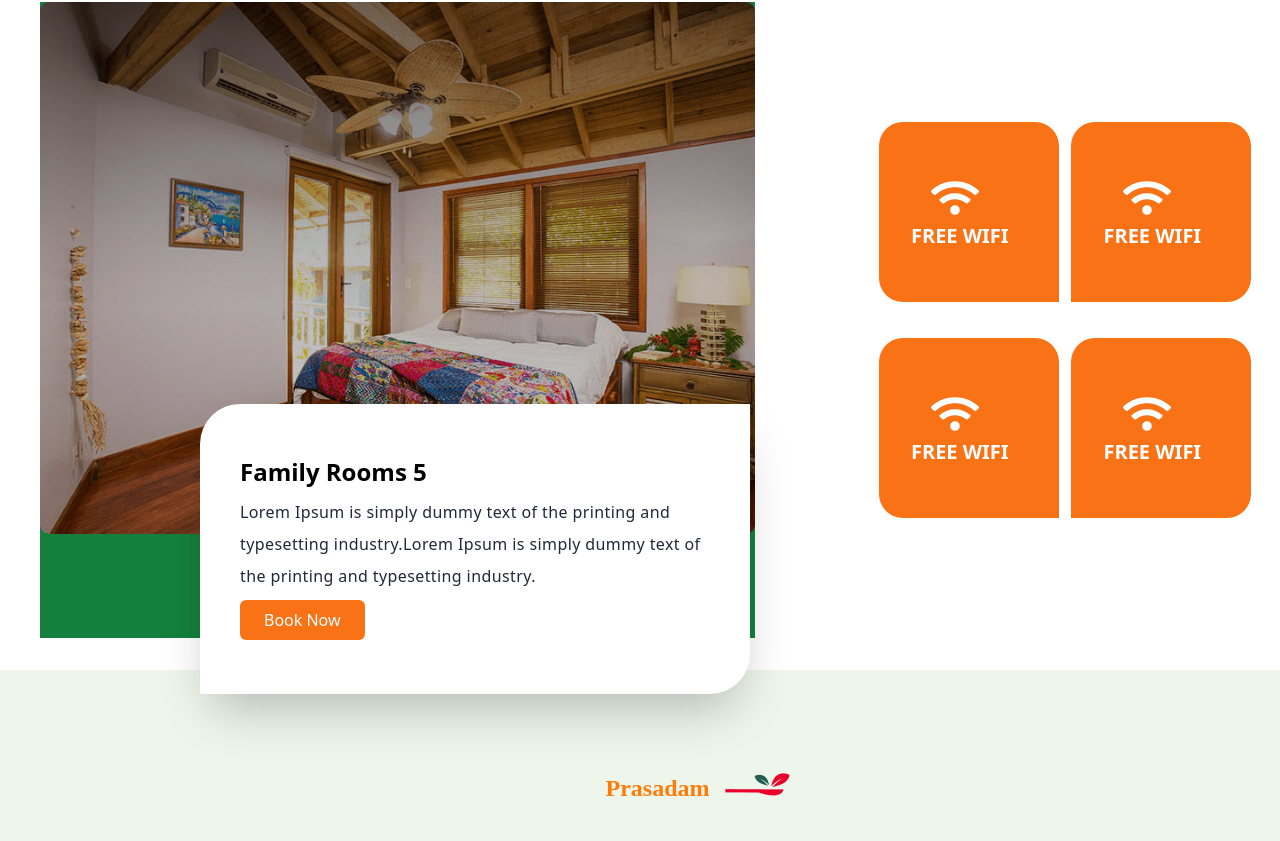
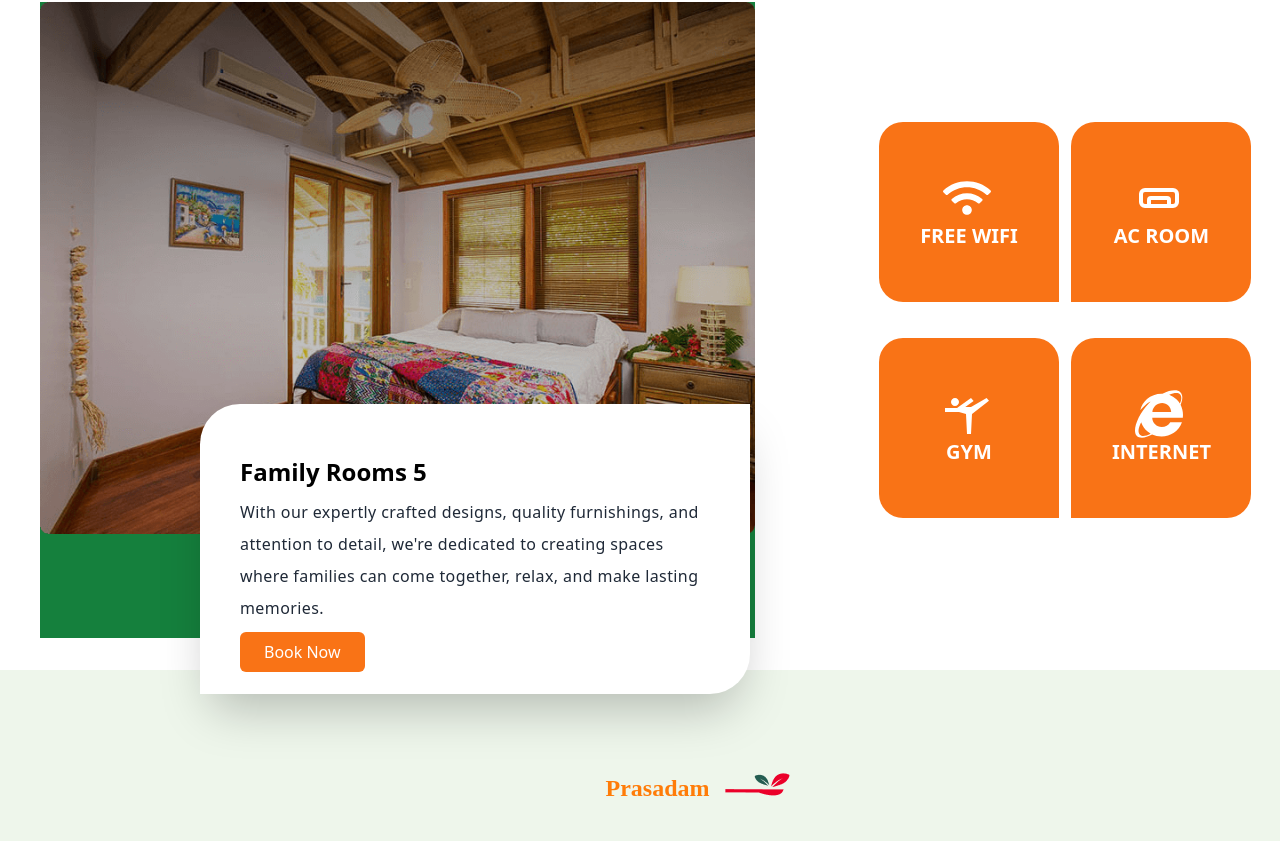
Before and after one commit to bikash-barik/isckonpuri_guesthouse, a React (Create React App) app: page / in a window 1280 px wide. Shown: the part 2190-3031 px from the top of the page. Built offline with nearby package versions, Linux system fonts and the light colour scheme; no server answers; the database is empty.

Commit message:
content updated

```diff
--- a/src/components/RoomSection.jsx
+++ b/src/components/RoomSection.jsx
@@ -39,9 +39,7 @@ export default function RoomSection() {
             </h1> */}
             <p className="text-2xl font-semibold md:mt-3">Family Rooms 5</p>
             <p className="text-gray-800 tracking-wide md:leading-8 mt-2">
-              Lorem Ipsum is simply dummy text of the printing and typesetting
-              industry.Lorem Ipsum is simply dummy text of the printing and
-              typesetting industry.
+            With our expertly crafted designs, quality furnishings, and attention to detail, we're dedicated to creating spaces where families can come together, relax, and make lasting memories.
             </p>
 
             <button className={`px-6 py-2 md:mt-2 mt-3 ${model ? 'bg-red-700' :'bg-orange-500'} capitalize text-white rounded-md`} onClick={openModel}>
--- a/src/components/RoomfeaturesSection.jsx
+++ b/src/components/RoomfeaturesSection.jsx
@@ -1,26 +1,28 @@
 import { FaWifi } from "react-icons/fa";
-
+import { TbAirConditioningDisabled } from "react-icons/tb";
+import { MdOutlineSportsGymnastics } from "react-icons/md";
+import { SiInternetexplorer } from "react-icons/si";
 export const RoomfeaturesSection = () => {
     return (
       <div className="w-full grid md:grid-cols-2 grid-cols-2 md:gap-9 gap-4 px-3 py-6">
         <div className="md:w-[180px] md:h-[180px] bg-orange-500 rounded-tl-3xl rounded-bl-3xl rounded-tr-3xl p-8 flex flex-col ">
-           <FaWifi className='text-white text-5xl mt-5 ml-5 text-center' />
-           <p className="text-xl font-semibold uppercase text-white">Free Wifi</p>
+           <FaWifi className='text-white text-5xl mt-5 ml-8 text-center' />
+           <p className="text-xl text-center font-semibold uppercase text-white">Free Wifi</p>
         </div>
 
         <div className="md:w-[180px] md:h-[180px] bg-orange-500 rounded-tl-3xl rounded-tr-3xl rounded-br-3xl p-8 flex flex-col ">
-           <FaWifi className='text-white text-5xl mt-5 ml-5 text-center' />
-           <p className="text-xl font-semibold uppercase text-white">Free Wifi</p>
+           <TbAirConditioningDisabled className='text-white text-5xl mt-5 ml-8 text-center' />
+           <p className="text-xl text-center font-semibold uppercase text-white">AC Room</p>
         </div>
 
         <div className="md:w-[180px] md:h-[180px] bg-orange-500 rounded-tl-3xl rounded-bl-3xl rounded-tr-3xl p-8 flex flex-col ">
-           <FaWifi className='text-white text-5xl mt-5 ml-5 text-center' />
-           <p className="text-xl font-semibold uppercase text-white">Free Wifi</p>
+           <MdOutlineSportsGymnastics className='text-white text-5xl mt-5 ml-8 text-center' />
+           <p className="text-xl text-center font-semibold uppercase text-white">Gym</p>
         </div>
 
         <div className="md:w-[180px] md:h-[180px] bg-orange-500 rounded-tl-3xl rounded-tr-3xl rounded-br-3xl p-8 flex flex-col ">
-           <FaWifi className='text-white text-5xl mt-5 ml-5 text-center' />
-           <p className="text-xl font-semibold uppercase text-white">Free Wifi</p>
+           <SiInternetexplorer className='text-white text-5xl mt-5 ml-8 text-center' />
+           <p className="text-xl text-center font-semibold uppercase text-white">Internet</p>
         </div>
       </div>
     );
--- a/src/components/Rooms.jsx
+++ b/src/components/Rooms.jsx
@@ -152,7 +152,7 @@ const Rooms = ({roomdata}) => {
           <div className="price-desc">
             <div className="price">
               {/* <p className="rate">{room.rate}</p> */}
-              <span className="disratre">₹ {roomdata.roomprice}</span>
+              {/* <span className="disratre">₹ {roomdata.roomprice}</span> */}
               {/* <span className="discount">{room.discount}</span> */}
               <button className={`button-2 ${model ? 'bg-red-700' : 'bg-orange-500'}`}  onClick={openModel}>Book Now</button>
             </div>
--- a/src/pages/HomePage.jsx
+++ b/src/pages/HomePage.jsx
@@ -47,7 +47,6 @@ export default function HomePage() {
       <RoomSection />
       {/* <SocialMediaSection /> */}
       <DailyOffer/>
-      <PopularPackages/>
       <RoomsCarausalSection />
       {/* <DailyOffer/> */}
       <ServiceTaxi/>
```
